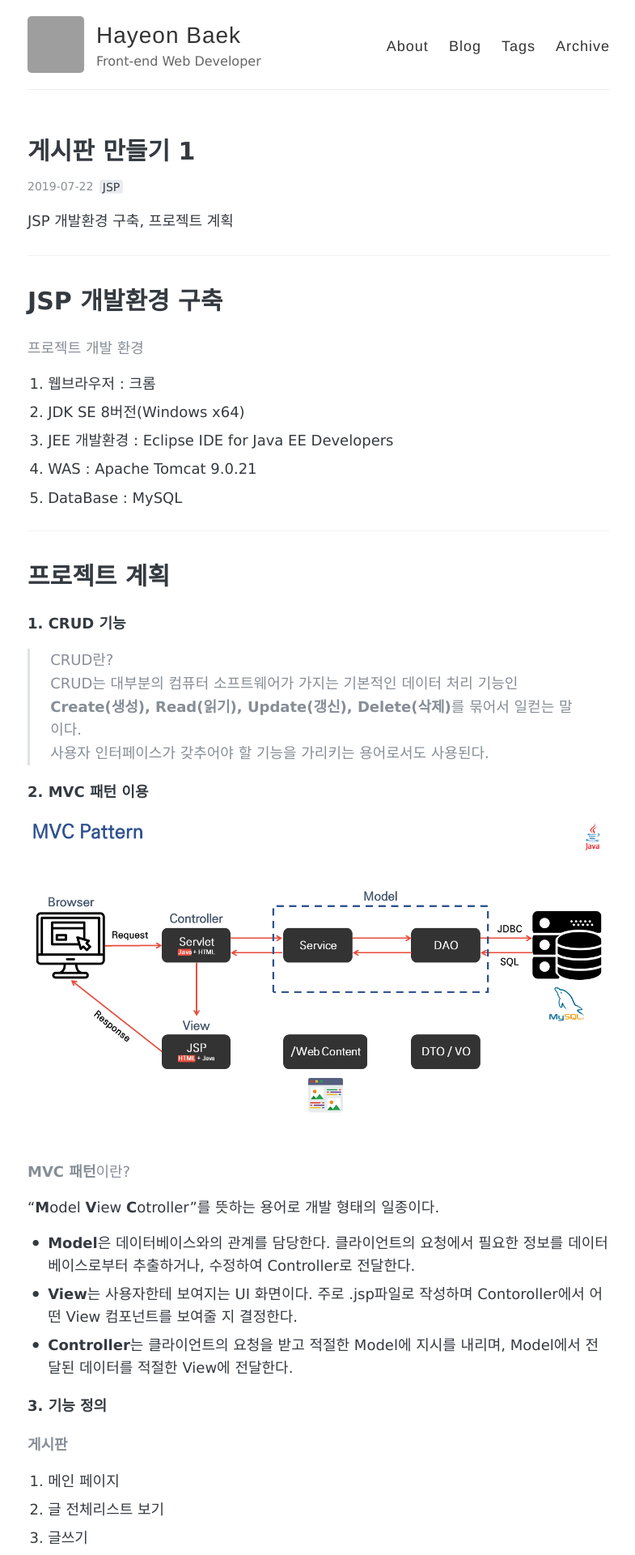
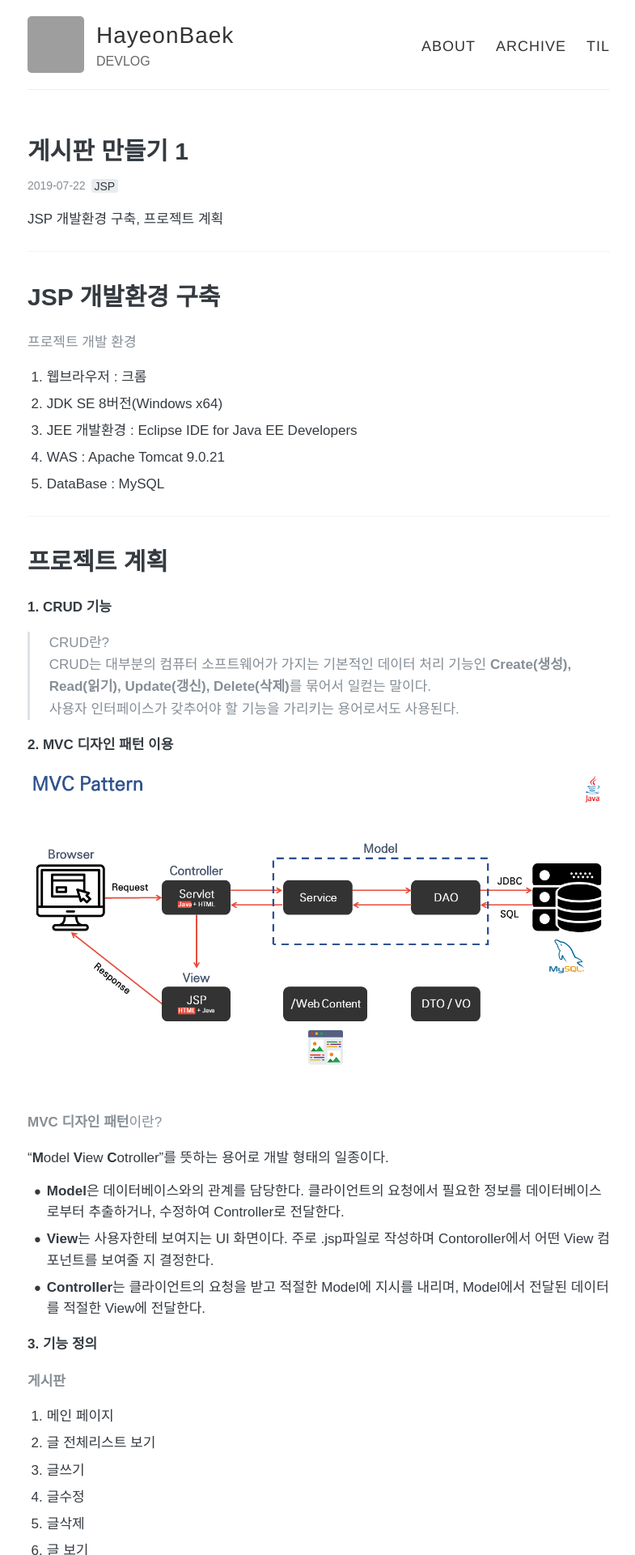
Before and after one commit to bhy304/bhy304.github.io, a Jekyll site: the page built from _posts/2019-07-22-board1.md, in a window 1280 px wide. Shown: the top 1920 px of the page at 81% size, without its empty margins (246-1031 px from the left). Built offline with Jekyll 4.4.1, drawn with Linux system fonts in a browser that asks for light colours; grey boxes are pictures that could not be loaded.

```diff
--- a/_config.yml
+++ b/_config.yml
@@ -3,10 +3,10 @@
 #
 
 # Name of your site (displayed in the header)
-name: Hayeon Baek
+name: HayeonBaek
 
 # Short bio or description (displayed in the header)
-description: Front-end Web Developer
+description: DEVLOG
 
 #
 # Flags below are optional
@@ -20,14 +20,16 @@ avatar: https://avatars3.githubusercontent.com/u/43948313?s=400&u=afc211f09a0cc6
 # and URL Link(e.g. 'Theme' tab below) tabs. If you don't need one, just delete
 # it from the list(Delete '- name: ' and 'url: ', too!)
 navigation:
-  - name: About
+  - name: ABOUT
     url: /about
-  - name: Blog
-    url: /
-  - name: Tags
-    url: /tags
-  - name: Archive
+  # - name: Blog
+  #   url: /
+  - name: ARCHIVE
     url: /archive
+  - name: TIL
+    url: /til
+  # - name: Tags
+  #   url: /tags
 
 # Pagination
 paginate: 5
@@ -59,6 +61,10 @@ disqus: # <username>.disqus.com
 
 # Enter your Google Analytics web tracking code (e.g. UA-2110908-2) to activate tracking
 google_analytics:
+
+# Colours, typography and padding
+# Open the "_sass > bass" folder, and open "_variables.scss"
+google_fonts: "Nanum+Gothic:400,700"
 
 # Your website URL (e.g. http://barryclark.github.io or http://www.barryclark.co)
 # Used for Sitemap.xml and your RSS feed
--- a/_posts/2019-07-22-board1.md
+++ b/_posts/2019-07-22-board1.md
@@ -26,11 +26,11 @@ JSP 개발환경 구축, 프로젝트 계획
 CRUD는 대부분의 컴퓨터 소프트웨어가 가지는 기본적인 데이터 처리 기능인 **Create(생성), Read(읽기), Update(갱신), Delete(삭제)**를 묶어서 일컫는 말이다.<br>
 사용자 인터페이스가 갖추어야 할 기능을 가리키는 용어로서도 사용된다.
 
-##### 2. MVC 패턴 이용
+##### 2. MVC 디자인 패턴 이용
 
 ![MVC](/assets/img/MVC.png){: center-image}
 
-###### **MVC 패턴**이란?
+###### **MVC 디자인 패턴**이란?
 "**M**odel **V**iew **C**otroller"를 뜻하는 용어로 개발 형태의 일종이다.<br>
 
    - **Model**은 데이터베이스와의 관계를 담당한다. 클라이언트의 요청에서 필요한 정보를 데이터베이스로부터 추출하거나, 수정하여 Controller로 전달한다.<br>
@@ -59,6 +59,6 @@ CRUD는 대부분의 컴퓨터 소프트웨어가 가지는 기본적인 데이
 ##### 4. 기타
 1. HTML과 CSS를 이용한 웹페이지 전체 레이아웃 디자인
 2. JavaScript와 JQuery 사용
-3. Ajax 사용
+3. ~~Ajax 사용~~
 
 ---
--- a/_sass/_variables.scss
+++ b/_sass/_variables.scss
@@ -20,11 +20,12 @@ $helveticaNeue: "Helvetica Neue", Helvetica, Arial, sans-serif;
 $georgia: Georgia, serif;
 
 // Fonts
-$base-font: 'Spoqa Han Sans', 'Source Sans Pro', 'Apple SD Gothic Neo', 'Nanum Barun Gothic', 'Nanum Gothic', 'Verdana', 'Arial', 'Dotum', sans-serif;
-$code-font: 'Menlo', 'Courier New', 'Monaco', 'Spoqa Han Sans', monospace;
+// $base-font: 'Spoqa Han Sans', 'Source Sans Pro', 'Apple SD Gothic Neo',  'Nanum Gothic',  'Arial', 'Dotum', sans-serif;
+$base-font: 'Nanum Gothic', 'Spoqa Han Sans', 'Arial', sans-serif;
+$code-font: 'Nanum Gothic', 'Menlo', 'Courier New', 'Monaco', 'Spoqa Han Sans', monospace;
 
 // Font sizes
-$base-font-size: 18px;
+$base-font-size: 17px;
 $small-font-size: 14px;
 
 // Colors
```
Also changed, not shown: _posts/2019-10-15-git.md (+2 -2 lines), _posts/2019-10-18-Callstack.md (+12 -10 lines), _posts/2019-11-06_project1.md (added, +16 -0 lines), _posts/2019-11-06_project2.md (added, +21 -0 lines), about.md (+17 -9 lines), til.md (added, +23 -0 lines), assets/img/callstack.gif (added), 1 other file.
